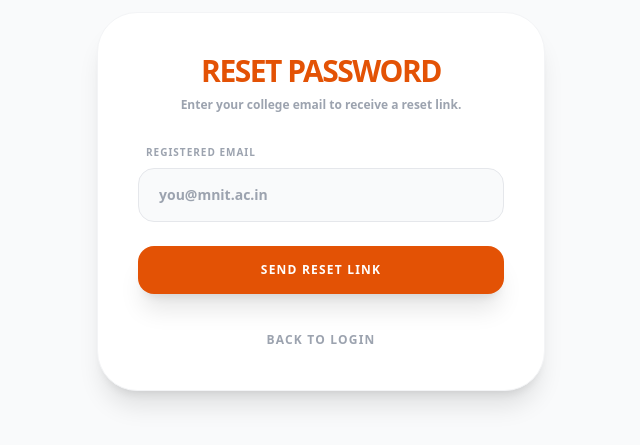
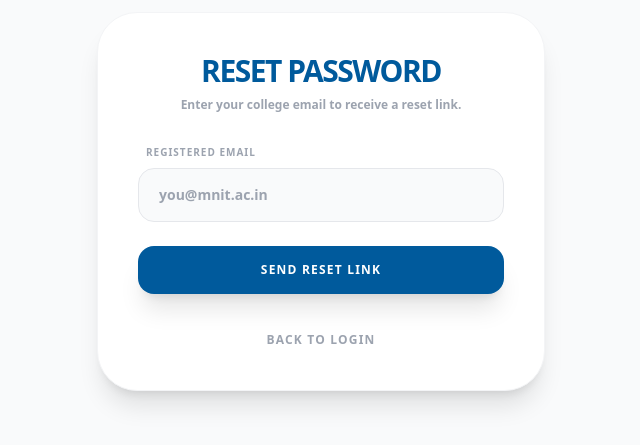
Before and after one commit to aarohibhatnagar13/Hostel_Room_Allocation, a React (Vite) app in the folder Frontend/: page /forgot-password in a window 1280 px wide. Shown: the part 199-644 px from the top of the page, without its empty margins (319-959 px from the left). Built offline with nearby package versions, Linux system fonts and the light colour scheme; no server answers.

Commit message:
updated forgotPassword  page

```diff
--- a/Frontend/src/pages/ForgotPassword.tsx
+++ b/Frontend/src/pages/ForgotPassword.tsx
@@ -27,7 +27,7 @@ export const ForgotPassword = () => {
     <div className="min-h-screen flex items-center justify-center bg-gray-50 py-12 px-4 sm:px-6 lg:px-8">
       <div className="max-w-md w-full space-y-8 bg-white p-10 rounded-[2.5rem] shadow-xl border border-gray-100">
         <div className="text-center">
-            <h2 className="text-3xl font-black text-[#e35205] uppercase tracking-tighter">Reset Password</h2>
+            <h2 className="text-3xl font-black text-[#005A9C] uppercase tracking-tighter">Reset Password</h2>
             <p className="mt-2 text-xs font-bold text-gray-400">Enter your college email to receive a reset link.</p>
         </div>
 
@@ -63,7 +63,7 @@ export const ForgotPassword = () => {
                 <button
                     type="submit"
                     disabled={status === 'loading'}
-                    className="w-full flex justify-center py-4 px-4 text-xs font-black uppercase tracking-widest rounded-2xl text-white bg-[#e35205] hover:bg-orange-700 transition-all shadow-xl active:scale-95 disabled:opacity-50"
+                    className="w-full flex justify-center py-4 px-4 text-xs font-black uppercase tracking-widest rounded-2xl text-white bg-[#005A9C] hover:bg-orange-700 transition-all shadow-xl active:scale-95 disabled:opacity-50"
                 >
                     {status === 'loading' ? 'Sending...' : 'Send Reset Link'}
                 </button>
```
